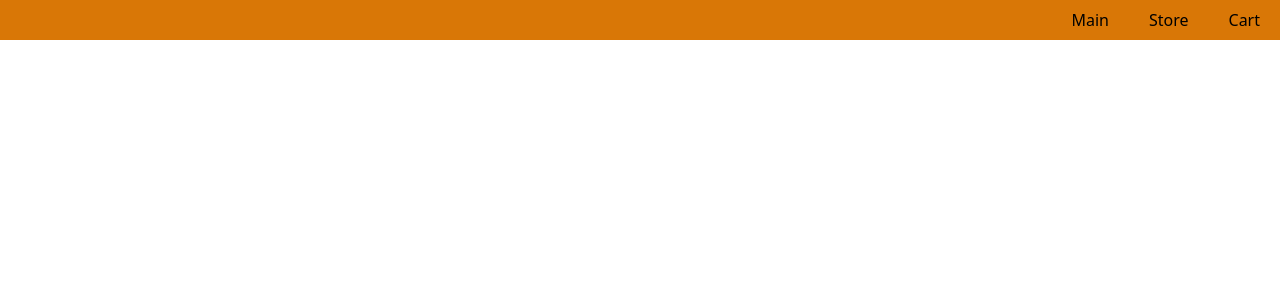
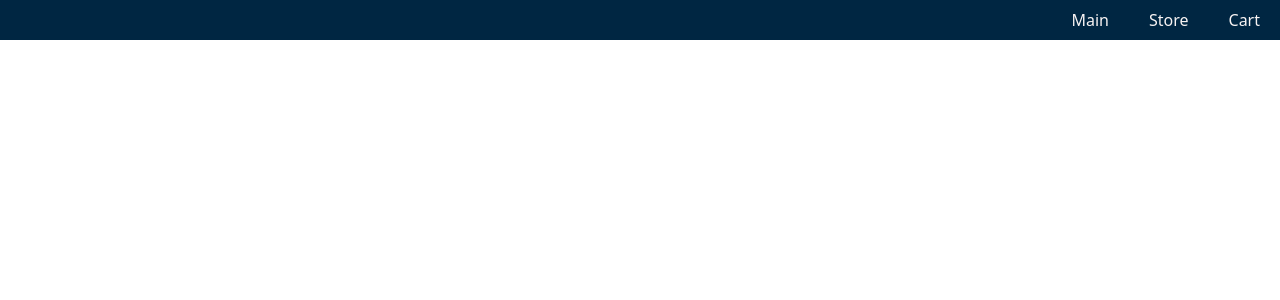
Before and after one commit to P-Hsgw/shoping-cart, a React (Create React App) app: page / in a window 1280 px wide. Shown: the top 300 px of the page. Built offline with nearby package versions, Linux system fonts and the light colour scheme.

Commit message:
Add custom brand colors to Tailwind

```diff
--- a/src/components/Header.js
+++ b/src/components/Header.js
@@ -1,14 +1,14 @@
 function Header () {
   return(
-    <div className="justify-end items-center h-10 flex bg-yellow-600 ">
+    <div className="justify-end items-center h-10 flex bg-prussian-blue ">
       <ul>
-        <li className="inline-block m-5">
+        <li className="inline-block m-5 text-cultured">
           Main
         </li>
-        <li className="inline-block m-5">
+        <li className="inline-block m-5 text-cultured">
           Store
         </li>
-        <li className="inline-block m-5">
+        <li className="inline-block m-5 text-cultured">
           Cart
         </li>
       </ul>
--- a/tailwind.config.js
+++ b/tailwind.config.js
@@ -1,11 +1,19 @@
 module.exports = {
-  purge: ['./src/**/*.{js,jsx,ts,tsx}', './public/index.html'],
+  purge: ["./src/**/*.{js,jsx,ts,tsx}", "./public/index.html"],
   darkMode: false, // or 'media' or 'class'
   theme: {
-    extend: {},
+    extend: {
+      colors: {
+        "prussian-blue": "#002642",
+        "claret": "#840032",
+        "gamboge": "#E59500",
+        "cultured": "#F7F3F3",
+        "rich-black": "#02040F"
+      },
+    },
   },
   variants: {
     extend: {},
   },
   plugins: [],
-}
+};
```
